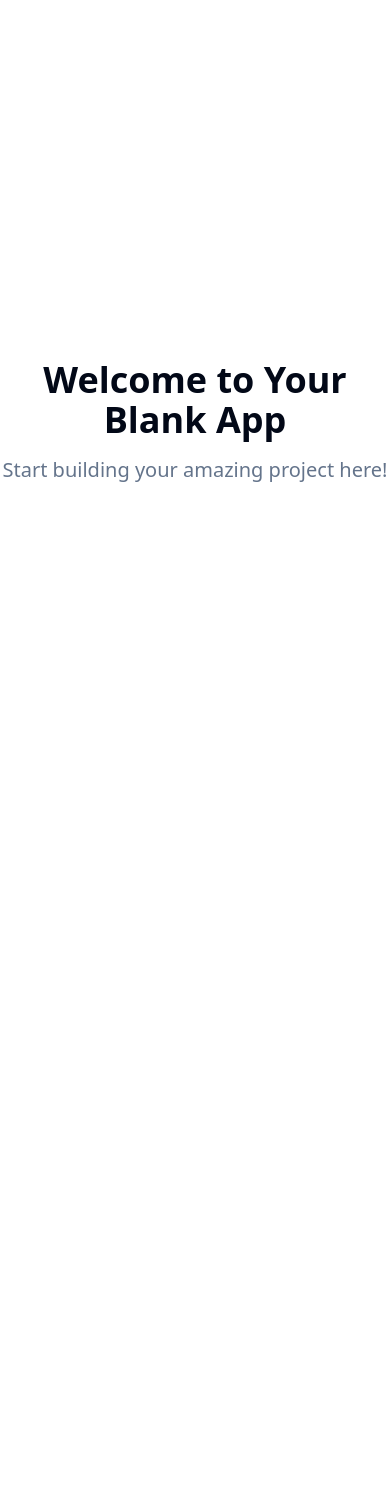
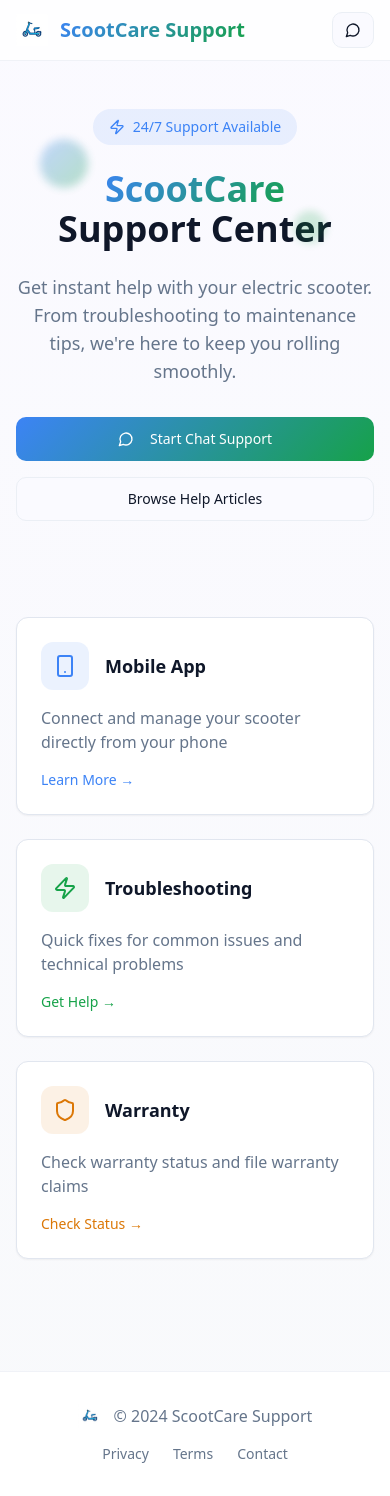
Before and after one commit to vinod4006/scootcare-connect-hub, a React (Vite) app: page / in a window 390 px wide. Before the commit the page ends 844 px from the top, so only its background shows below. Built offline with nearby package versions, Linux system fonts and the light colour scheme.

Commit message:
Create ScootCare Support portal
Implement a mobile-first customer support portal.
The portal is named "ScootCare Support".
No features are added yet.

```diff
--- a/index.html
+++ b/index.html
@@ -3,12 +3,12 @@
   <head>
     <meta charset="UTF-8" />
     <meta name="viewport" content="width=device-width, initial-scale=1.0" />
-    <title>scootcare-connect-hub</title>
-    <meta name="description" content="Lovable Generated Project" />
-    <meta name="author" content="Lovable" />
+    <title>ScootCare Support - Electric Scooter Customer Support</title>
+    <meta name="description" content="Get instant help with your electric scooter. 24/7 support, troubleshooting, and maintenance tips." />
+    <meta name="author" content="ScootCare Support" />
 
-    <meta property="og:title" content="scootcare-connect-hub" />
-    <meta property="og:description" content="Lovable Generated Project" />
+    <meta property="og:title" content="ScootCare Support - Electric Scooter Customer Support" />
+    <meta property="og:description" content="Get instant help with your electric scooter. 24/7 support, troubleshooting, and maintenance tips." />
     <meta property="og:type" content="website" />
     <meta property="og:image" content="https://lovable.dev/opengraph-image-p98pqg.png" />
 
--- a/src/index.css
+++ b/src/index.css
@@ -8,35 +8,54 @@ All colors MUST be HSL.
 
 @layer base {
   :root {
-    --background: 0 0% 100%;
-    --foreground: 222.2 84% 4.9%;
+    /* Electric scooter theme - vibrant and modern */
+    --background: 247 100% 99%;
+    --foreground: 222 47% 11%;
 
     --card: 0 0% 100%;
-    --card-foreground: 222.2 84% 4.9%;
+    --card-foreground: 222 47% 11%;
 
     --popover: 0 0% 100%;
-    --popover-foreground: 222.2 84% 4.9%;
+    --popover-foreground: 222 47% 11%;
 
-    --primary: 222.2 47.4% 11.2%;
-    --primary-foreground: 210 40% 98%;
+    /* Electric blue primary */
+    --primary: 217 91% 60%;
+    --primary-foreground: 0 0% 100%;
+    --primary-glow: 217 91% 70%;
 
-    --secondary: 210 40% 96.1%;
-    --secondary-foreground: 222.2 47.4% 11.2%;
+    /* Electric green secondary */
+    --secondary: 142 76% 36%;
+    --secondary-foreground: 0 0% 100%;
 
-    --muted: 210 40% 96.1%;
-    --muted-foreground: 215.4 16.3% 46.9%;
+    --muted: 217 32% 96%;
+    --muted-foreground: 215 16% 47%;
 
-    --accent: 210 40% 96.1%;
-    --accent-foreground: 222.2 47.4% 11.2%;
+    /* Bright accent */
+    --accent: 32 95% 44%;
+    --accent-foreground: 0 0% 100%;
 
-    --destructive: 0 84.2% 60.2%;
-    --destructive-foreground: 210 40% 98%;
+    --destructive: 0 84% 60%;
+    --destructive-foreground: 0 0% 100%;
 
-    --border: 214.3 31.8% 91.4%;
-    --input: 214.3 31.8% 91.4%;
-    --ring: 222.2 84% 4.9%;
+    --border: 217 32% 91%;
+    --input: 217 32% 94%;
+    --ring: 217 91% 60%;
 
-    --radius: 0.5rem;
+    --radius: 0.75rem;
+
+    /* Custom gradients */
+    --gradient-electric: linear-gradient(135deg, hsl(217 91% 60%), hsl(142 76% 36%));
+    --gradient-hero: linear-gradient(135deg, hsl(217 91% 60%) 0%, hsl(217 91% 70%) 50%, hsl(142 76% 36%) 100%);
+    --gradient-subtle: linear-gradient(180deg, hsl(247 100% 99%) 0%, hsl(217 32% 98%) 100%);
+
+    /* Shadows */
+    --shadow-electric: 0 10px 30px -10px hsl(217 91% 60% / 0.3);
+    --shadow-glow: 0 0 40px hsl(217 91% 70% / 0.4);
+    --shadow-card: 0 4px 20px -4px hsl(217 32% 17% / 0.1);
+
+    /* Animations */
+    --transition-smooth: all 0.3s cubic-bezier(0.4, 0, 0.2, 1);
+    --transition-spring: all 0.4s cubic-bezier(0.175, 0.885, 0.32, 1.275);
 
     --sidebar-background: 0 0% 98%;
 
--- a/src/pages/Index.tsx
+++ b/src/pages/Index.tsx
@@ -1,12 +1,131 @@
-// Update this page (the content is just a fallback if you fail to update the page)
+import { Button } from "@/components/ui/button";
+import { Card } from "@/components/ui/card";
+import { MessageCircle, Zap, Shield, Smartphone } from "lucide-react";
+import scooterLogo from "@/assets/scooter-logo.png";
 
 const Index = () => {
   return (
-    <div className="min-h-screen flex items-center justify-center bg-background">
-      <div className="text-center">
-        <h1 className="text-4xl font-bold mb-4">Welcome to Your Blank App</h1>
-        <p className="text-xl text-muted-foreground">Start building your amazing project here!</p>
-      </div>
+    <div className="min-h-screen bg-gradient-subtle">
+      {/* Header */}
+      <header className="bg-card/80 backdrop-blur-sm border-b border-border/50 sticky top-0 z-50">
+        <div className="container mx-auto px-4 py-3">
+          <div className="flex items-center justify-between">
+            <div className="flex items-center gap-3">
+              <img src={scooterLogo} alt="ScootCare" className="w-8 h-8" />
+              <span className="text-xl font-bold bg-gradient-electric bg-clip-text text-transparent">
+                ScootCare Support
+              </span>
+            </div>
+            <Button variant="outline" size="sm" className="md:hidden">
+              <MessageCircle className="w-4 h-4" />
+            </Button>
+          </div>
+        </div>
+      </header>
+
+      {/* Hero Section */}
+      <section className="relative overflow-hidden">
+        <div className="container mx-auto px-4 py-12 md:py-20">
+          <div className="text-center max-w-4xl mx-auto">
+            <div className="inline-flex items-center gap-2 bg-primary/10 text-primary px-4 py-2 rounded-full mb-6 animate-fade-in">
+              <Zap className="w-4 h-4" />
+              <span className="text-sm font-medium">24/7 Support Available</span>
+            </div>
+
+            <h1 className="text-4xl md:text-6xl font-bold mb-6 animate-fade-in">
+              <span className="bg-gradient-electric bg-clip-text text-transparent">
+                ScootCare
+              </span>
+              <br />
+              <span className="text-foreground">Support Center</span>
+            </h1>
+
+            <p className="text-lg md:text-xl text-muted-foreground mb-8 max-w-2xl mx-auto animate-fade-in">
+              Get instant help with your electric scooter. From troubleshooting to maintenance tips,
+              we're here to keep you rolling smoothly.
+            </p>
+
+            <div className="flex flex-col sm:flex-row gap-4 justify-center items-center animate-fade-in">
+              <Button size="lg" className="w-full sm:w-auto bg-gradient-electric hover:shadow-electric transition-all duration-300">
+                <MessageCircle className="w-5 h-5 mr-2" />
+                Start Chat Support
+              </Button>
+              <Button variant="outline" size="lg" className="w-full sm:w-auto">
+                Browse Help Articles
+              </Button>
+            </div>
+          </div>
+        </div>
+
+        {/* Floating Elements */}
+        <div className="absolute top-20 left-10 opacity-30 animate-float">
+          <div className="w-12 h-12 bg-gradient-electric rounded-full blur-sm"></div>
+        </div>
+        <div className="absolute top-40 right-16 opacity-20 animate-float" style={{animationDelay: '1s'}}>
+          <div className="w-8 h-8 bg-secondary rounded-full blur-sm"></div>
+        </div>
+      </section>
+
+      {/* Quick Access Cards */}
+      <section className="container mx-auto px-4 py-12">
+        <div className="grid grid-cols-1 md:grid-cols-3 gap-6 max-w-4xl mx-auto">
+          <Card className="p-6 hover:shadow-card transition-all duration-300 group cursor-pointer">
+            <div className="flex items-center gap-4 mb-4">
+              <div className="p-3 bg-primary/10 rounded-lg group-hover:bg-primary/20 transition-colors">
+                <Smartphone className="w-6 h-6 text-primary" />
+              </div>
+              <h3 className="font-semibold text-lg">Mobile App</h3>
+            </div>
+            <p className="text-muted-foreground mb-4">
+              Connect and manage your scooter directly from your phone
+            </p>
+            <div className="text-primary font-medium text-sm">Learn More →</div>
+          </Card>
+
+          <Card className="p-6 hover:shadow-card transition-all duration-300 group cursor-pointer">
+            <div className="flex items-center gap-4 mb-4">
+              <div className="p-3 bg-secondary/10 rounded-lg group-hover:bg-secondary/20 transition-colors">
+                <Zap className="w-6 h-6 text-secondary" />
+              </div>
+              <h3 className="font-semibold text-lg">Troubleshooting</h3>
+            </div>
+            <p className="text-muted-foreground mb-4">
+              Quick fixes for common issues and technical problems
+            </p>
+            <div className="text-secondary font-medium text-sm">Get Help →</div>
+          </Card>
+
+          <Card className="p-6 hover:shadow-card transition-all duration-300 group cursor-pointer">
+            <div className="flex items-center gap-4 mb-4">
+              <div className="p-3 bg-accent/10 rounded-lg group-hover:bg-accent/20 transition-colors">
+                <Shield className="w-6 h-6 text-accent" />
+              </div>
+              <h3 className="font-semibold text-lg">Warranty</h3>
+            </div>
+            <p className="text-muted-foreground mb-4">
+              Check warranty status and file warranty claims
+            </p>
+            <div className="text-accent font-medium text-sm">Check Status →</div>
+          </Card>
+        </div>
+      </section>
+
+      {/* Footer */}
+      <footer className="bg-card border-t border-border/50 mt-16">
+        <div className="container mx-auto px-4 py-8">
+          <div className="flex flex-col md:flex-row items-center justify-between gap-4">
+            <div className="flex items-center gap-3">
+              <img src={scooterLogo} alt="ScootCare" className="w-6 h-6" />
+              <span className="text-muted-foreground">© 2024 ScootCare Support</span>
+            </div>
+            <div className="flex items-center gap-6 text-sm text-muted-foreground">
+              <a href="#" className="hover:text-primary transition-colors">Privacy</a>
+              <a href="#" className="hover:text-primary transition-colors">Terms</a>
+              <a href="#" className="hover:text-primary transition-colors">Contact</a>
+            </div>
+          </div>
+        </div>
+      </footer>
     </div>
   );
 };
--- a/tailwind.config.ts
+++ b/tailwind.config.ts
@@ -26,7 +26,8 @@ export default {
 				foreground: 'hsl(var(--foreground))',
 				primary: {
 					DEFAULT: 'hsl(var(--primary))',
-					foreground: 'hsl(var(--primary-foreground))'
+					foreground: 'hsl(var(--primary-foreground))',
+					glow: 'hsl(var(--primary-glow))'
 				},
 				secondary: {
 					DEFAULT: 'hsl(var(--secondary))',
@@ -68,6 +69,20 @@ export default {
 				md: 'calc(var(--radius) - 2px)',
 				sm: 'calc(var(--radius) - 4px)'
 			},
+			backgroundImage: {
+				'gradient-electric': 'var(--gradient-electric)',
+				'gradient-hero': 'var(--gradient-hero)',
+				'gradient-subtle': 'var(--gradient-subtle)'
+			},
+			boxShadow: {
+				'electric': 'var(--shadow-electric)',
+				'glow': 'var(--shadow-glow)',
+				'card': 'var(--shadow-card)'
+			},
+			transitionTimingFunction: {
+				'smooth': 'var(--transition-smooth)',
+				'spring': 'var(--transition-spring)'
+			},
 			keyframes: {
 				'accordion-down': {
 					from: {
@@ -84,11 +99,42 @@ export default {
 					to: {
 						height: '0'
 					}
+				},
+				'fade-in': {
+					'0%': {
+						opacity: '0',
+						transform: 'translateY(10px)'
+					},
+					'100%': {
+						opacity: '1',
+						transform: 'translateY(0)'
+					}
+				},
+				'electric-pulse': {
+					'0%, 100%': {
+						transform: 'scale(1)',
+						opacity: '1'
+					},
+					'50%': {
+						transform: 'scale(1.05)',
+						opacity: '0.8'
+					}
+				},
+				'float': {
+					'0%, 100%': {
+						transform: 'translateY(0px)'
+					},
+					'50%': {
+						transform: 'translateY(-10px)'
+					}
 				}
 			},
 			animation: {
 				'accordion-down': 'accordion-down 0.2s ease-out',
-				'accordion-up': 'accordion-up 0.2s ease-out'
+				'accordion-up': 'accordion-up 0.2s ease-out',
+				'fade-in': 'fade-in 0.6s ease-out',
+				'electric-pulse': 'electric-pulse 2s ease-in-out infinite',
+				'float': 'float 3s ease-in-out infinite'
 			}
 		}
 	},
```
Also changed, not shown: src/assets/scooter-logo.png (added).
